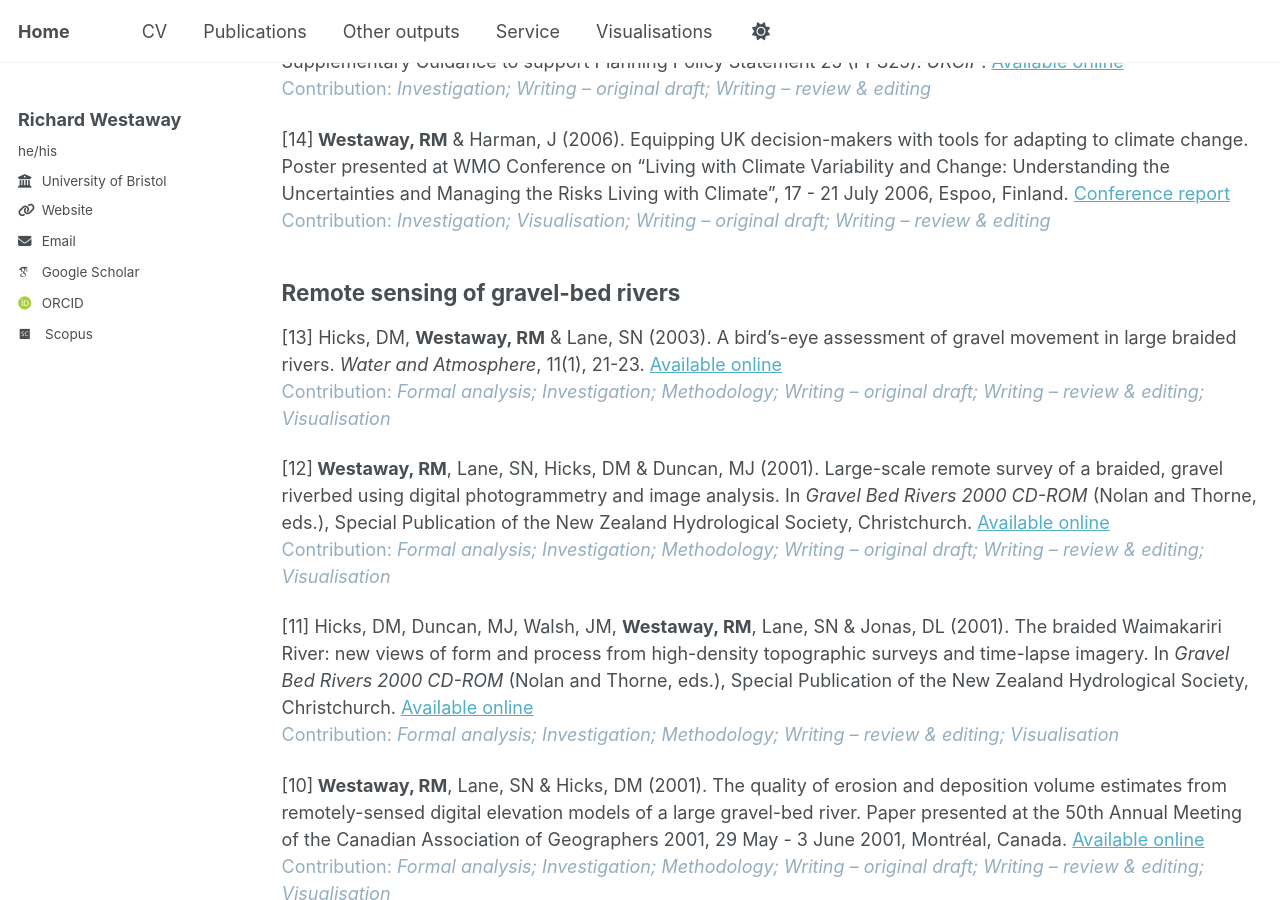
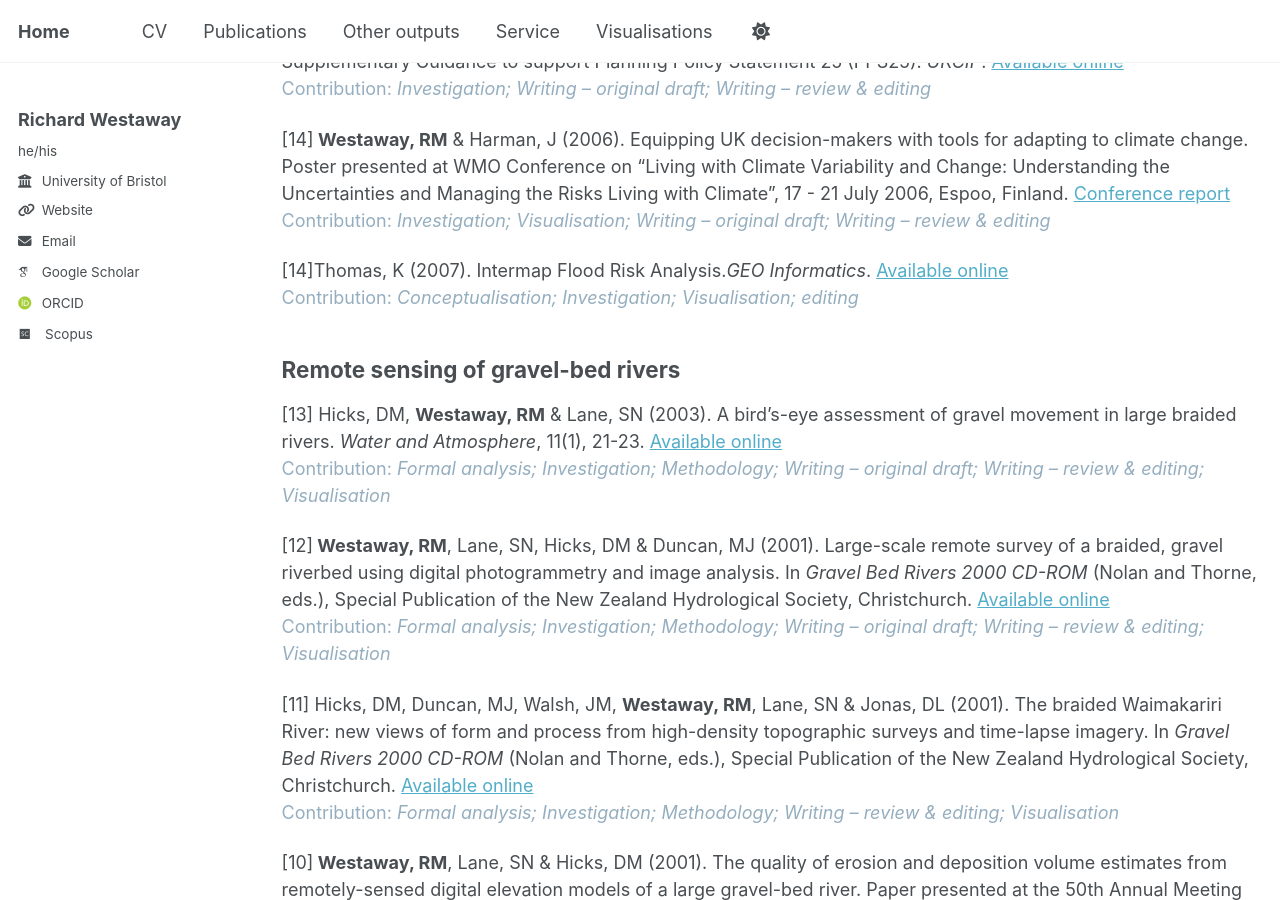
Before and after one commit to richardwestaway/richardwestaway.github.io, a Jekyll site: the page built from _pages/outputs.html, in a window 1280 px wide and 900 px high, scrolled down 3495 px. Built offline with Jekyll 4.4.1, drawn with Linux system fonts in a browser that asks for light colours; some web fonts are replaced; comment, search, counter and statistics services are not loaded.

Commit message:
Update outputs.html

```diff
--- a/_pages/outputs.html
+++ b/_pages/outputs.html
@@ -81,6 +81,9 @@ author_profile: true
 
 <p>[14]<strong> Westaway, RM</strong> &amp; Harman, J (2006). Equipping UK decision-makers with tools for adapting to climate change. Poster presented at WMO Conference on “Living with Climate Variability and Change: Understanding the Uncertainties and Managing the Risks Living with Climate”, 17 - 21 July 2006, Espoo, Finland. <a href="https://library.wmo.int/records/item/58506-report-of-wmo-conference-on-living-with-climate-variability-and-change?offset=1" target="_blank" rel="noopener">Conference report</a><br /><span style="color: #95aebf;">Contribution: <em>Investigation; Visualisation; </em><em>Writing – original draft; Writing – review &amp; editing</em></span></p>
 
+<p>[14]Thomas, K (2007). Intermap Flood Risk Analysis.<em>GEO Informatics</em>. <a href="https://web.archive.org/web/20091009004505/https://www.geoinformatics.com/blog/online-articles/intermap-flood-risk-analysis" target="_blank" rel="noopener">Available online</a><br /><span style="color: #95aebf;">Contribution: <em>Conceptualisation; Investigation; Visualisation; </em><em>editing</em></span></p>
+
+
 <h2>Remote sensing of gravel-bed rivers</h2>
 
 <p>[13] Hicks, DM, <strong>Westaway, RM</strong> &amp; Lane, SN (2003). A bird’s-eye assessment of gravel movement in large braided rivers. <i>Water and Atmosphere</i>, 11(1), 21-23. <a href="https://niwa.co.nz/sites/default/files/import/attachments/gravel.pdf" target="_blank" rel="noopener">Available online</a><br /><span style="color: #95aebf;">Contribution:<em> Formal analysis; Investigation; Methodology; Writing – original draft; Writing – review &amp; editing; Visualisation</em></span></p>
```
